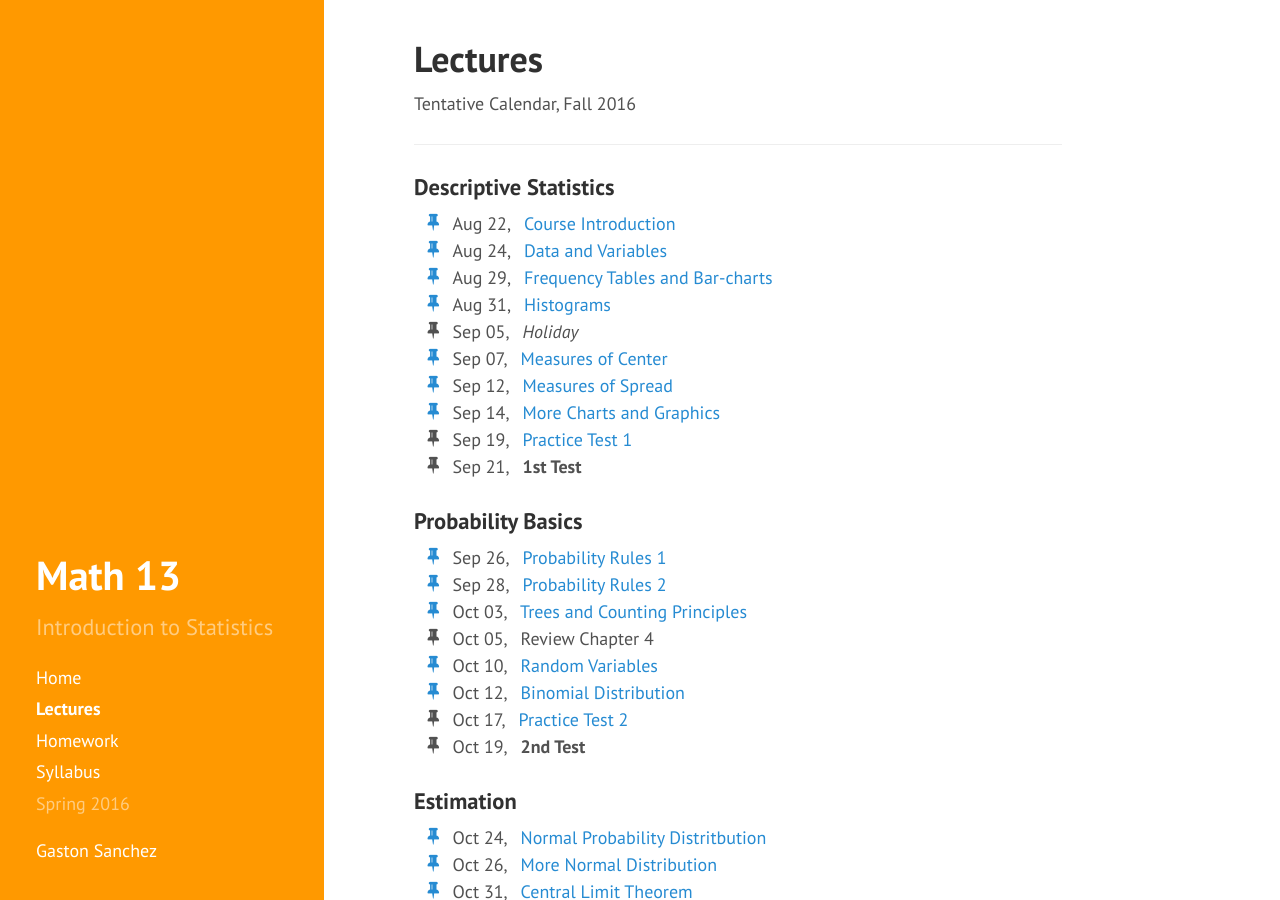
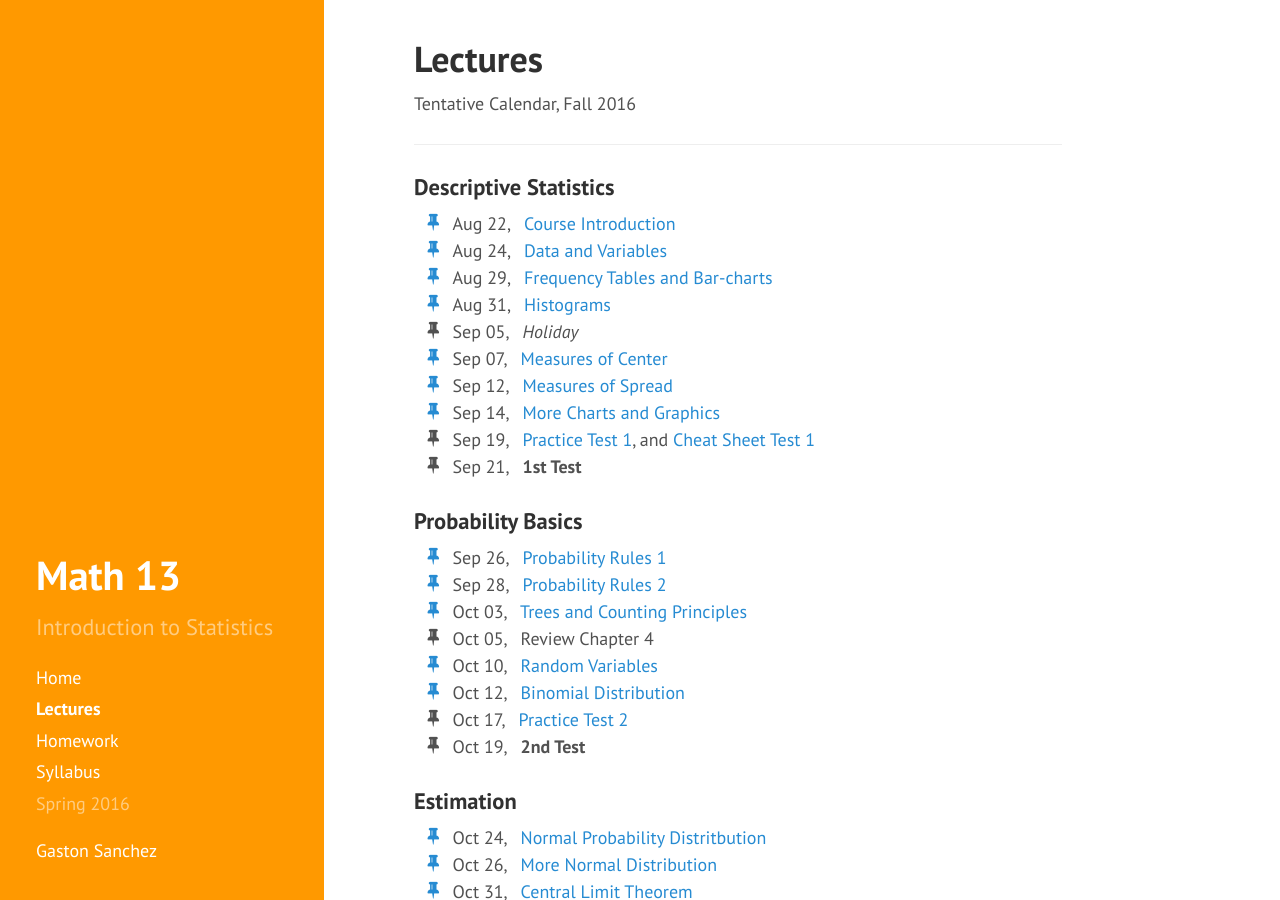
Before and after one commit to gastonstat/relic-math13, a Jekyll site: the page built from lectures/index.md, in a window 1280 px wide and 900 px high. Built offline with Jekyll 4.4.1, drawn with Linux system fonts in a browser that asks for light colours; nearby versions of some CDN libraries.

Commit message:
lectures: added cheat sheel test1 to lectures and hws

```diff
--- a/lectures/index.md
+++ b/lectures/index.md
@@ -35,7 +35,8 @@
     <a href="07-more-charts"><i class="fa-li fa fa-thumb-tack"></i></a> Sep 14, &nbsp;&nbsp;<a href="https://docs.google.com/presentation/d/1Rc0FwkYaWzLL4nzXuplnsArxBDs5TK6qktJ4C3eRxKc/pub?start=false&loop=false&delayms=3000" target="_blank">More Charts and Graphics</a>
   </li>
   <li>
-    <i class="fa-li fa fa-thumb-tack"></i> Sep 19, &nbsp;&nbsp;<a href="../homework/math13-practice01-questions.pdf">Practice Test 1</a>
+    <i class="fa-li fa fa-thumb-tack"></i> Sep 19, &nbsp;&nbsp;<a href="../homework/math13-practice01-questions.pdf">Practice Test 1</a>, and
+    <a href="../homework/math13-cheat-sheet-test1.pdf">Cheat Sheet Test 1</a>
   </li>
   <li>
     <i class="fa-li fa fa-thumb-tack"></i> Sep 21, &nbsp;&nbsp;<b>1st Test</b>
```
Also changed, not shown: 1 other file.
